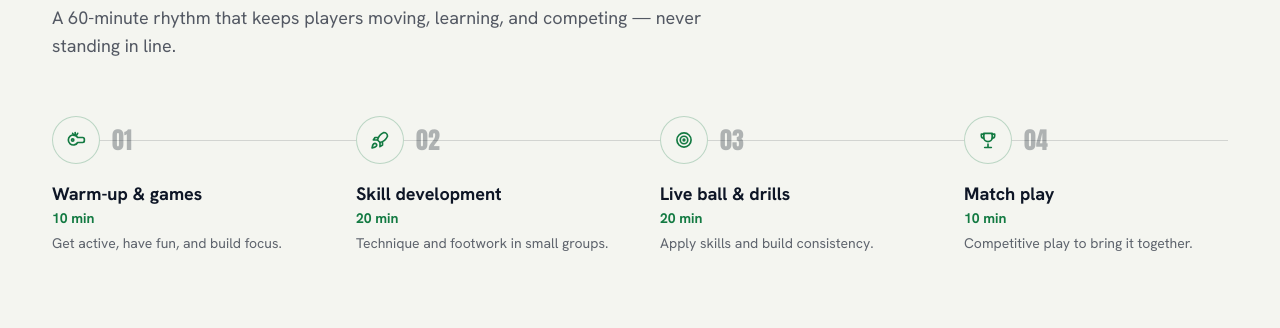
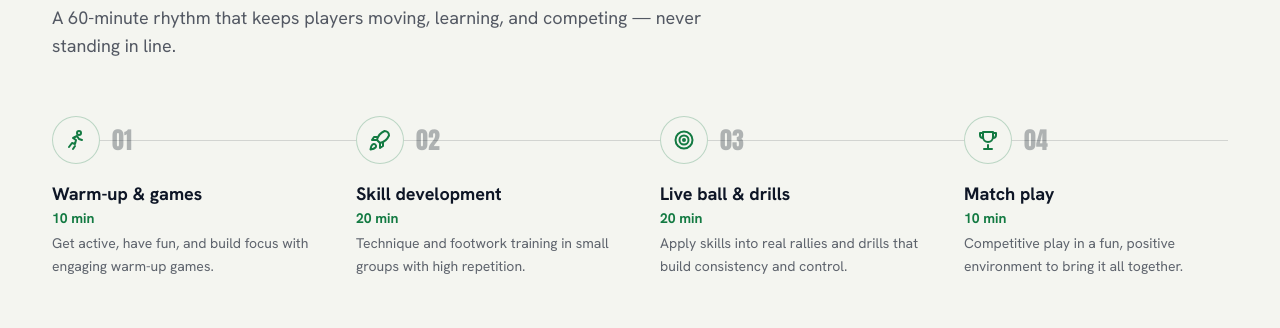
Before and after one commit to ShresthSamyak/-nextgentennis, a Next.js app: page /programs in a window 1280 px wide. Shown: the part 1440-1768 px from the top of the page. Built offline with nearby package versions, Linux system fonts and the light colour scheme.

Commit message:
feat: replace Whistle with Runner icon and add session features with new Bolt icon for enhanced session representation

```diff
--- a/app/programs/page.tsx
+++ b/app/programs/page.tsx
@@ -11,7 +11,7 @@ import {
   Runner,
   Group,
   Star,
-  Whistle,
+  Bolt,
   Rocket,
   Trophy,
   Check,
@@ -50,29 +50,44 @@ const philosophy = [
 
 const session = [
   {
-    icon: <Whistle className="h-5 w-5" />,
+    num: "01",
+    icon: <Runner className="h-6 w-6" />,
     title: "Warm-up & games",
     time: "10 min",
-    body: "Get active, have fun, and build focus.",
+    shot: PHOTOS.heroWall,
+    body: "Get active, have fun, and build focus with engaging warm-up games.",
   },
   {
-    icon: <Rocket className="h-5 w-5" />,
+    num: "02",
+    icon: <Rocket className="h-6 w-6" />,
     title: "Skill development",
     time: "20 min",
-    body: "Technique and footwork in small groups.",
+    shot: PHOTOS.indoorCoaching,
+    body: "Technique and footwork training in small groups with high repetition.",
   },
   {
-    icon: <Target className="h-5 w-5" />,
+    num: "03",
+    icon: <Target className="h-6 w-6" />,
     title: "Live ball & drills",
     time: "20 min",
-    body: "Apply skills and build consistency.",
+    shot: PHOTOS.overhead,
+    body: "Apply skills into real rallies and drills that build consistency and control.",
   },
   {
-    icon: <Trophy className="h-5 w-5" />,
+    num: "04",
+    icon: <Trophy className="h-6 w-6" />,
     title: "Match play",
     time: "10 min",
-    body: "Competitive play to bring it together.",
+    shot: PHOTOS.girlRacquet,
+    body: "Competitive play in a fun, positive environment to bring it all together.",
   },
+];
+
+const sessionFeatures = [
+  { icon: <Bolt className="h-6 w-6" />, title: "Fast paced", sub: "No waiting. More playing." },
+  { icon: <Group className="h-6 w-6" />, title: "Small groups", sub: "More attention. Faster growth." },
+  { icon: <Target className="h-6 w-6" />, title: "Purposeful training", sub: "Every minute has a purpose." },
+  { icon: <Star className="h-6 w-6" />, title: "Built for the next gen", sub: "Skill, mindset, and confidence." },
 ];
 
 type Track = {
--- a/components/icons.tsx
+++ b/components/icons.tsx
@@ -107,6 +107,12 @@ export const Diamond = (p: IconProps) => (
   </svg>
 );
 
+export const Bolt = (p: IconProps) => (
+  <svg {...base(p)}>
+    <path d="M13 2 4 14h6l-1 8 9-12h-6l1-8Z" />
+  </svg>
+);
+
 export const User = (p: IconProps) => (
   <svg {...base(p)}>
     <circle cx="12" cy="8" r="3.5" />
```
